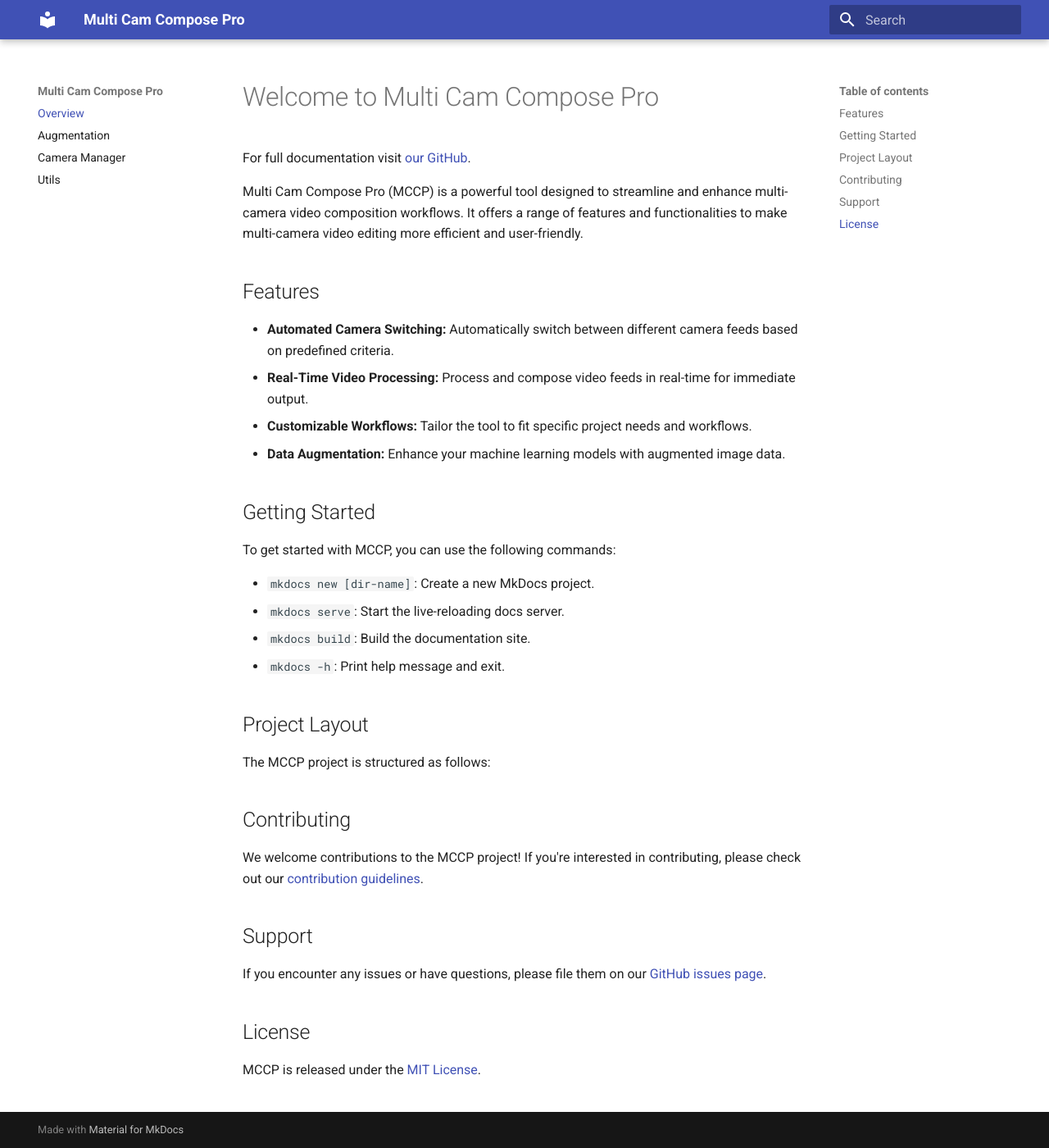
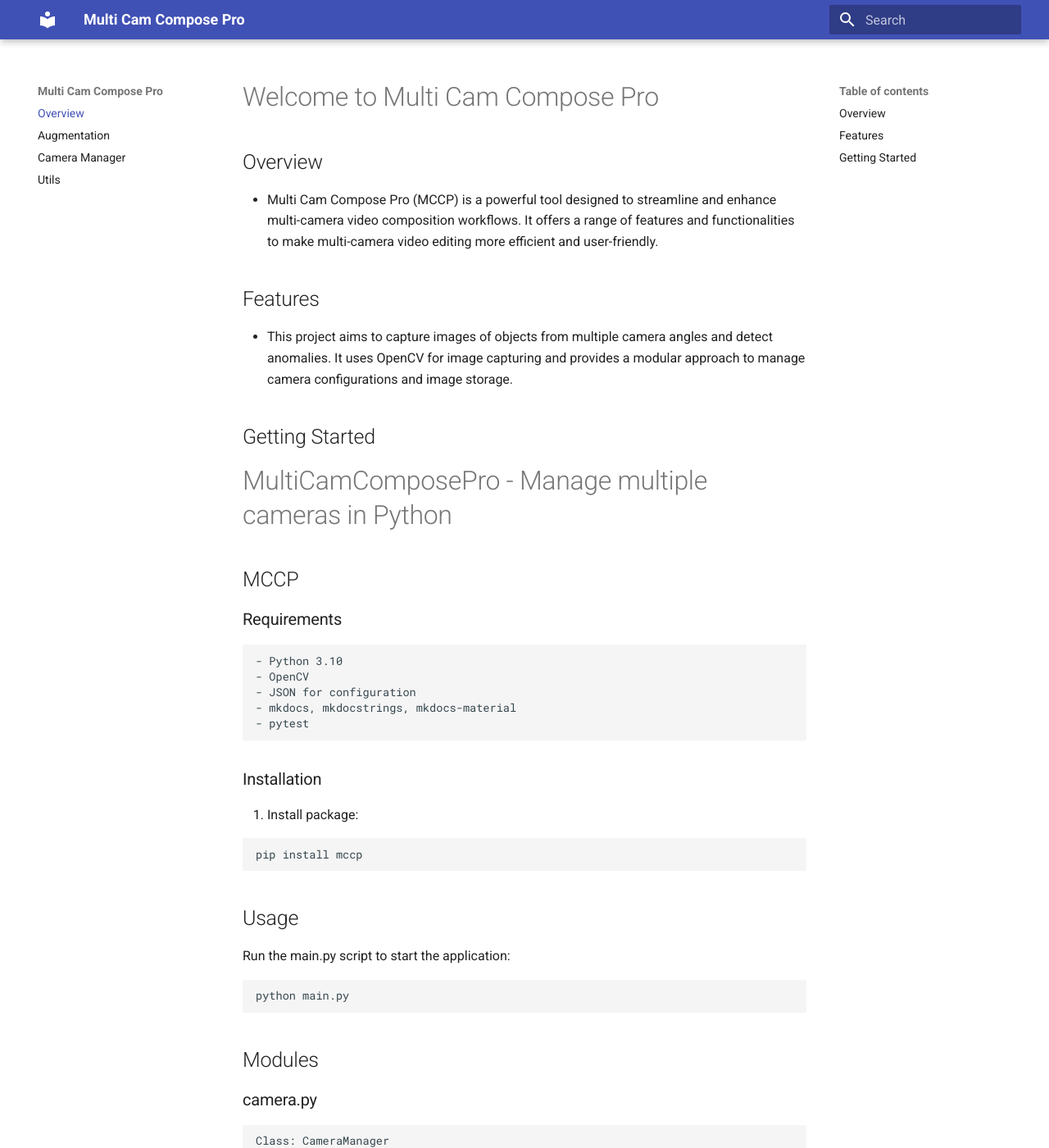
Before and after one commit to wlinds/mccp, an MkDocs documentation site: the page built from docs/index.md, in a window 1280 px wide and 1400 px high. Shown: the whole window at 82% size. Built offline with MkDocs 1.6.1 and Material for MkDocs 9.7.7, drawn with Linux system fonts in a browser that asks for light colours; some of the changed text lies outside the part shown.

Commit message:
Added documentation to MCCP

````diff
--- a/docs/index.md
+++ b/docs/index.md
@@ -1,38 +1,106 @@
 # Welcome to Multi Cam Compose Pro
 
-For full documentation visit [our GitHub](https://github.com/wlinds/mccp).
 
-Multi Cam Compose Pro (MCCP) is a powerful tool designed to streamline and enhance multi-camera video composition workflows. It offers a range of features and functionalities to make multi-camera video editing more efficient and user-friendly.
+## Overview
+- Multi Cam Compose Pro (MCCP) is a powerful tool designed to streamline and enhance multi-camera video composition workflows. It offers a range of features and functionalities to make multi-camera video editing more efficient and user-friendly.
 
 ## Features
 
-- **Automated Camera Switching:** Automatically switch between different camera feeds based on predefined criteria.
-- **Real-Time Video Processing:** Process and compose video feeds in real-time for immediate output.
-- **Customizable Workflows:** Tailor the tool to fit specific project needs and workflows.
-- **Data Augmentation:** Enhance your machine learning models with augmented image data.
+- This project aims to capture images of objects from multiple camera angles and detect anomalies. It uses OpenCV for image capturing and provides a modular approach to manage camera configurations and image storage.
 
 ## Getting Started
 
-To get started with MCCP, you can use the following commands:
+# MultiCamComposePro - Manage multiple cameras in Python
+## MCCP
 
-- `mkdocs new [dir-name]`: Create a new MkDocs project.
-- `mkdocs serve`: Start the live-reloading docs server.
-- `mkdocs build`: Build the documentation site.
-- `mkdocs -h`: Print help message and exit.
 
-## Project Layout
+### Requirements
 
-The MCCP project is structured as follows:
+    - Python 3.10
+    - OpenCV
+    - JSON for configuration
+    - mkdocs, mkdocstrings, mkdocs-material
+    - pytest
+
+### Installation
+
+1. Install package:
+
+```bash
+pip install mccp
+```
+
+
+## Usage
+
+Run the main.py script to start the application:
+
+    python main.py
+
+## Modules
+### camera.py
+
+    Class: CameraManager
+        Manage and capture images.
+        Load camera configurations from JSON file.
+        Sort and display camera angles based on configuration.
+
+### main.py
+
+    Function: main()
+        Run camera identification, configuration, and image capturing process.
+
+### augment.py
+    Class: DataAugmenter
+        Create synthetic data from captured images.
+
+### utils.py
+
+    Class: Warehouse
+        Manage object names and setup directories.
+
+    Class: CameraConfigurator
+        Find and configure all connected cameras.
+        Configure exposure and white balance.
+
+    Function: batch_resize()
+        Post-capture resize.
+
+    Function: wcap():
+        Allow optimized image capture on Windows OS.
+
+    Function: view_camera()
+        View camera feed for any connected camera.
+
+### Configuration
+
+    camera_config.json: Holds the camera settings and order.
+
+## Documentation
+
+For full documentation run:
+
+```bash
+cd path/to/mccp
+mkdocs serve
+```
+
+## Contact
+
+PyPi page: [MCCP](https://pypi.org/project/mccp/)
+Github: [our GitHub](https://github.com/wlinds/mccp)
 
 
 ## Contributing
 
-We welcome contributions to the MCCP project! If you're interested in contributing, please check out our [contribution guidelines](https://github.com/wlinds/mccp/CONTRIBUTING.md).
+We welcome contributions to the MCCP project! If you're interested in contributing, please checkout the information [here.](https://github.com/wlinds/mccp/blob/main/CONTRIBUTING.md)
+
 
 ## Support
 
 If you encounter any issues or have questions, please file them on our [GitHub issues page](https://github.com/wlinds/mccp/issues).
 
-## License
 
-MCCP is released under the [MIT License](https://github.com/wlinds/mccp/LICENSE).
+### License
+
+This project is licensed under the MIT License - see the LICENSE file for details.
--- a/pyproject.toml
+++ b/pyproject.toml
@@ -1,6 +1,6 @@
 [project]
 name = "mccp"
-version = "0.1.6"
+version = "0.2.0"
 
 authors = [
     { name = "wlinds", email = "w.lindstedt@gmail.com" },
--- a/setup.py
+++ b/setup.py
@@ -40,6 +40,6 @@
     test_suite="tests",
     tests_require=test_requirements,
     url="https://www.github.com/wlinds/mccp",
-    version="0.1.6",
+    version="0.2.0",
     zip_safe=False,
 )
````
Also changed, not shown: README.md (+36 -10 lines), assets/logo.png (added), 2 other files.
